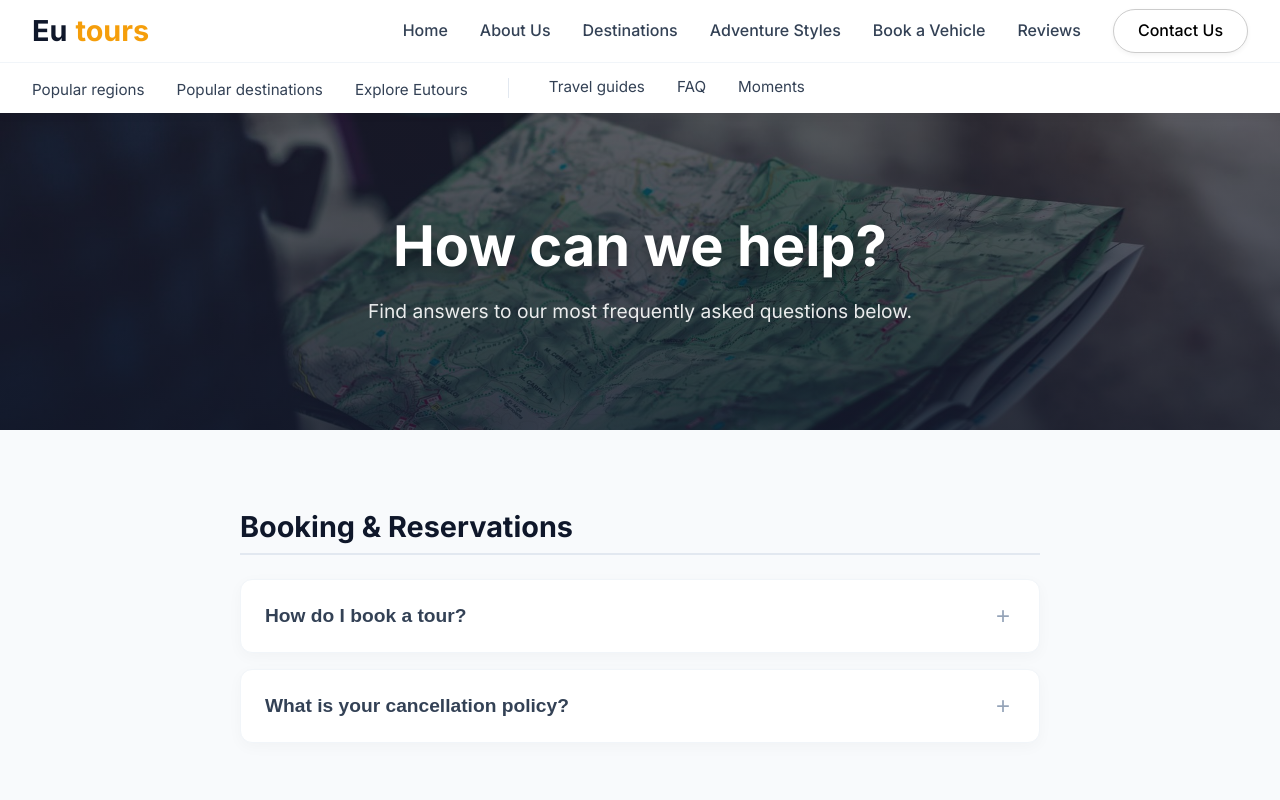
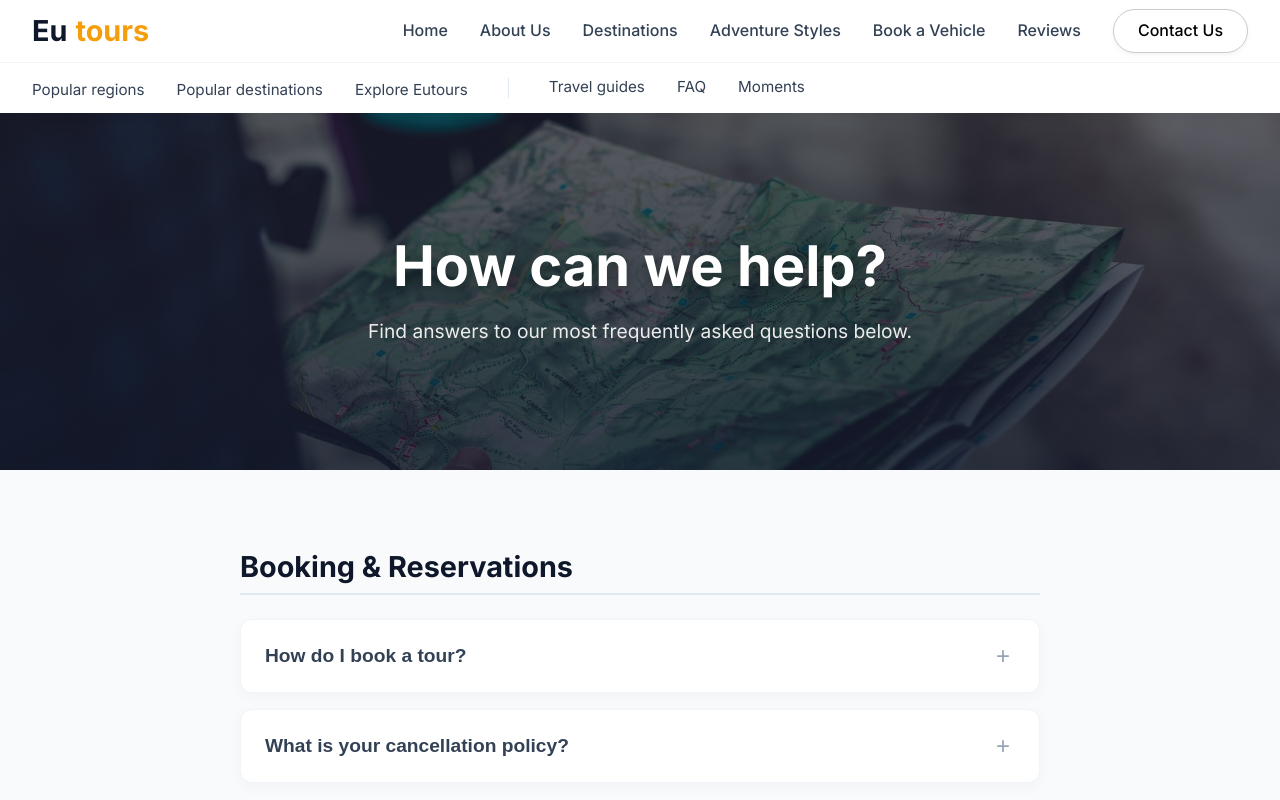
Before and after one commit to AMGRPrabhatha/eutours, a React (Vite) app: page /faq in a window 1280 px wide. Shown: the top 800 px of the page. Built offline with nearby package versions, Linux system fonts and the light colour scheme.

Commit message:
Fix FAQ hero height to match Travel Guides

```diff
--- a/src/assets/css/styles.css
+++ b/src/assets/css/styles.css
@@ -2259,8 +2259,8 @@ ul {
 
 .faq-hero {
   position: relative;
-  height: 40vh;
-  min-height: 300px;
+  height: 45vh;
+  min-height: 350px;
   background-size: cover;
   background-position: center;
   display: flex;
@@ -2433,7 +2433,7 @@ ul {
 
 .guides-hero {
   position: relative;
-  height: 40vh;
+  height: 45vh;
   min-height: 350px;
   background-size: cover;
   background-position: center;
```
